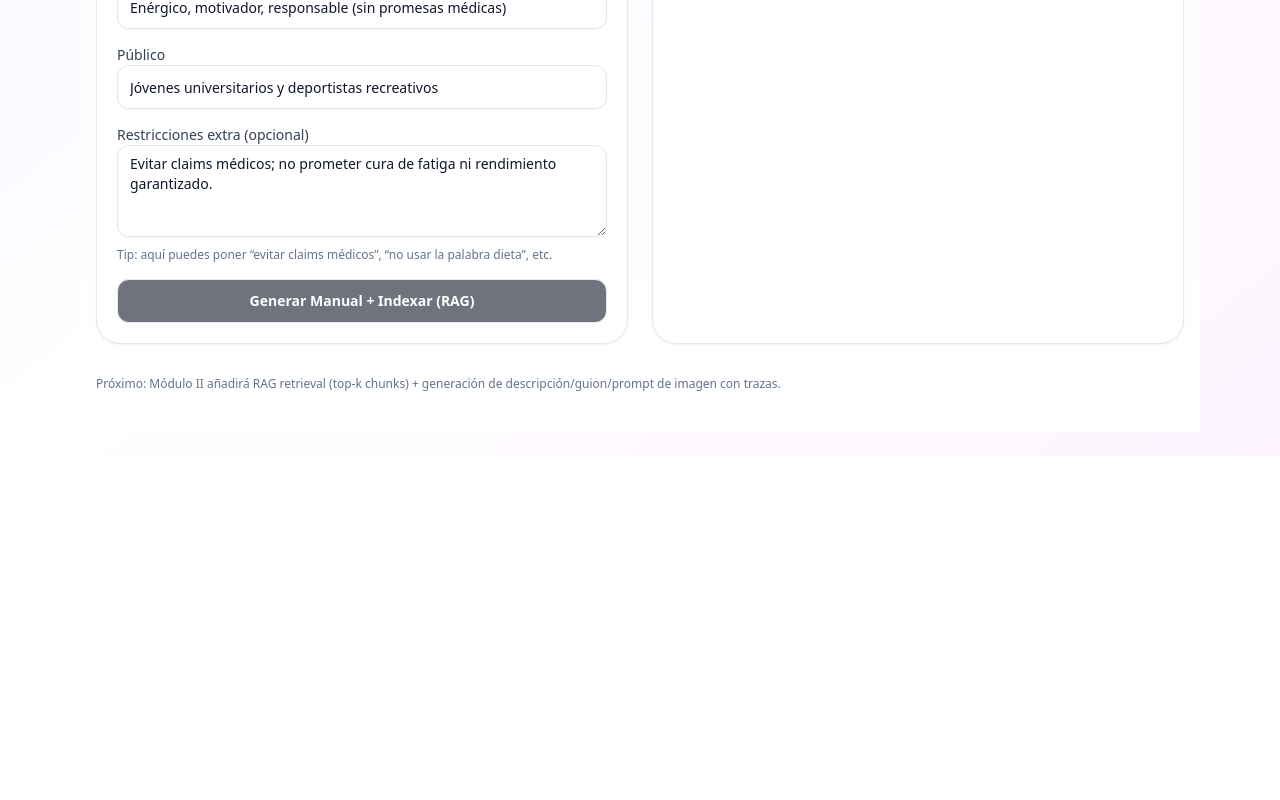
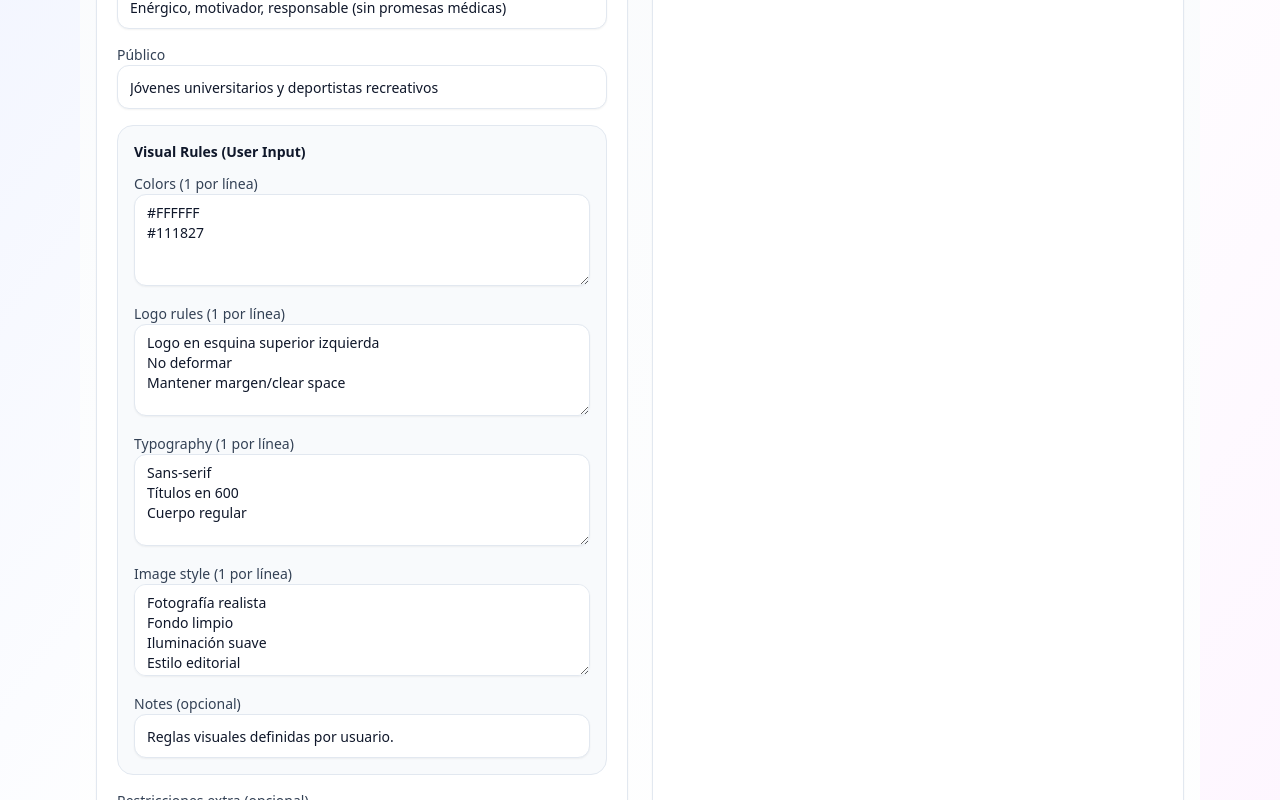
Before and after one commit to BrigitteMendez1302/content-suite-frontend, a React (Vite) app: page / in a window 1280 px wide. Shown: the part 540-1340 px from the top of the page. Before the commit the page ends 996 px from the top, so only its background shows below. Built offline with nearby package versions, Linux system fonts and the light colour scheme.

Commit message:
add: inputs for visual rules

```diff
--- a/src/api.ts
+++ b/src/api.ts
@@ -70,3 +70,14 @@ export async function auditBrandImage(token: string, brandId: string, file: File
   if (!r.ok) throw new Error(await r.text());
   return r.json();
 }
+
+export async function updateVisualRules(brandId: string, body: any) {
+  const r = await fetch(`${API_BASE}/brands/${brandId}/visual-rules`, {
+    method: "PUT",
+    headers: { "Content-Type": "application/json" },
+    body: JSON.stringify(body),
+  });
+
+  if (!r.ok) throw new Error(await r.text());
+  return r.json();
+}
--- a/src/pages/BrandDNA.tsx
+++ b/src/pages/BrandDNA.tsx
@@ -1,5 +1,5 @@
 import React, { useMemo, useState } from "react";
-import { createBrand, createManual } from "../api";
+import { createBrand, createManual, updateVisualRules } from "../api";
 
 function clsx(...xs: Array<string | false | null | undefined>) {
   return xs.filter(Boolean).join(" ");
@@ -83,6 +83,14 @@ export default function BrandDNA() {
   const [error, setError] = useState<string>("");
   const [notice, setNotice] = useState<string>("");
 
+  const [colorsText, setColorsText] = useState("#FFFFFF\n#111827");
+  const [logoRulesText, setLogoRulesText] = useState("Logo en esquina superior izquierda\nNo deformar\nMantener margen/clear space");
+  const [typographyText, setTypographyText] = useState("Sans-serif\nTítulos en 600\nCuerpo regular");
+  const [imageStyleText, setImageStyleText] = useState("Fotografía realista\nFondo limpio\nIluminación suave\nEstilo editorial");
+  const [visualNotes, setVisualNotes] = useState("Reglas visuales definidas por usuario.");
+
+  const toList = (s: string) => s.split("\n").map(x => x.trim()).filter(Boolean);
+
   async function onCreateBrand() {
     setError("");
     setNotice("");
@@ -106,6 +114,7 @@ export default function BrandDNA() {
     setLoadingManual(true);
     setResult(null);
     try {
+      await saveVisualRules();
       const data = await createManual(brandId, {
         brand_name: brandName,
         product,
@@ -119,6 +128,32 @@ export default function BrandDNA() {
       setError(String(e?.message ?? e));
     } finally {
       setLoadingManual(false);
+    }
+  }
+
+  async function saveVisualRules() {
+    if (!brandId) {
+      setError("Primero crea el Brand.");
+      return;
+    }
+
+    setError("");
+    setNotice("");
+
+    try {
+      const payload = {
+        colors: toList(colorsText),
+        logo_rules: toList(logoRulesText),
+        typography: toList(typographyText),
+        image_style: toList(imageStyleText),
+        notes: visualNotes || null,
+      };
+
+      await updateVisualRules(brandId, payload);
+
+      setNotice("Reglas visuales guardadas correctamente.");
+    } catch (e: any) {
+      setError(String(e?.message ?? e));
     }
   }
 
@@ -197,6 +232,35 @@ export default function BrandDNA() {
                 <Input value={audience} onChange={(e) => setAudience(e.target.value)} />
               </div>
 
+              <div className="rounded-2xl border border-slate-200 bg-slate-50 p-4 space-y-3">
+                <div className="text-sm font-semibold text-slate-900">Visual Rules (User Input)</div>
+
+                <div>
+                  <label className="text-sm font-medium text-slate-700">Colors (1 por línea)</label>
+                  <Textarea value={colorsText} onChange={(e) => setColorsText(e.target.value)} />
+                </div>
+
+                <div>
+                  <label className="text-sm font-medium text-slate-700">Logo rules (1 por línea)</label>
+                  <Textarea value={logoRulesText} onChange={(e) => setLogoRulesText(e.target.value)} />
+                </div>
+
+                <div>
+                  <label className="text-sm font-medium text-slate-700">Typography (1 por línea)</label>
+                  <Textarea value={typographyText} onChange={(e) => setTypographyText(e.target.value)} />
+                </div>
+
+                <div>
+                  <label className="text-sm font-medium text-slate-700">Image style (1 por línea)</label>
+                  <Textarea value={imageStyleText} onChange={(e) => setImageStyleText(e.target.value)} />
+                </div>
+
+                <div>
+                  <label className="text-sm font-medium text-slate-700">Notes (opcional)</label>
+                  <Input value={visualNotes} onChange={(e) => setVisualNotes(e.target.value)} />
+                </div>
+              </div>
+
               <div>
                 <label className="text-sm font-medium text-slate-700">Restricciones extra (opcional)</label>
                 <Textarea value={extra} onChange={(e) => setExtra(e.target.value)} />
```
